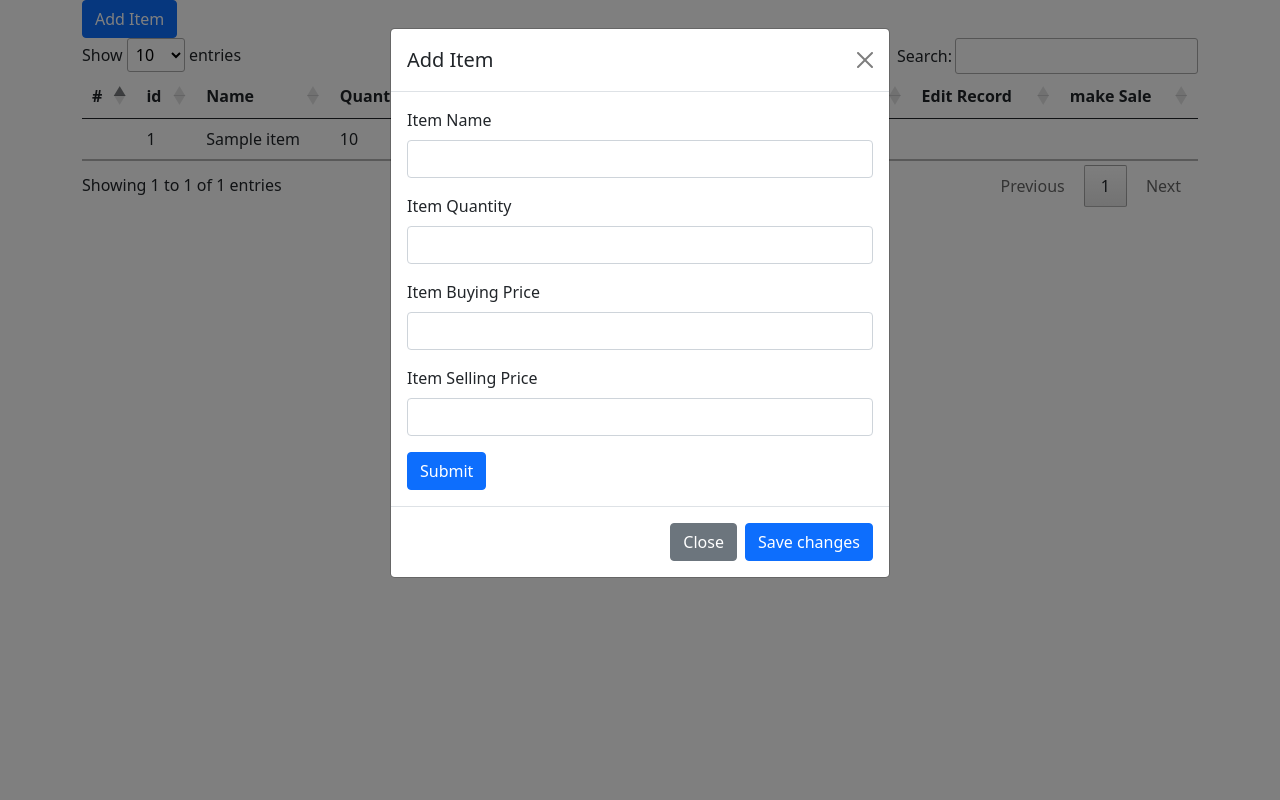
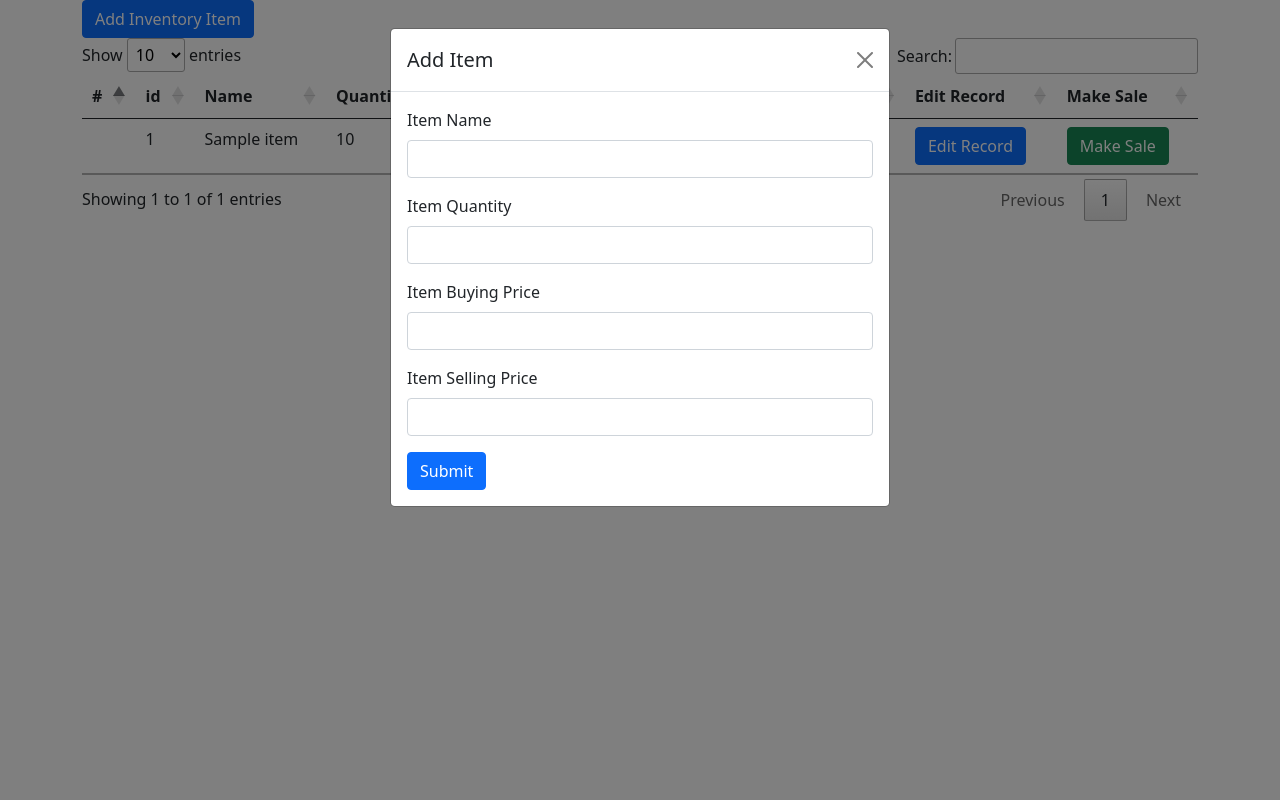
Before and after one commit to Theceri/flaskinventory, a Flask app: page / in a window 1280 px wide, after a click on "Add Inventory Item". Run offline with Flask 2, Linux system fonts and the light colour scheme; tables that the repository leaves empty hold one stand-in row (values such as "Sample post"); some libraries are stand-ins or nearby versions.

Commit message:
the Make Sale modal now working and posting to the database

```diff
--- a/main.py
+++ b/main.py
@@ -1,6 +1,7 @@
 from flask import Flask, render_template, request, redirect, url_for
 from configs.base_config import Development, Staging, Production
 from flask_sqlalchemy import SQLAlchemy
+from datetime import datetime
 
 app = Flask(__name__)
 app.config.from_object(Development)
@@ -14,12 +15,21 @@ def create_tables():
 
 class Item(db.Model):
     __tablename__ = 'items'
-    id = db.Column(db.Integer, primary_key=True)
+    id = db.Column(db.Integer, primary_key=True, autoincrement = True)
     item_name = db.Column(db.String(80), unique=False, nullable=False)
     item_quantity = db.Column(db.Integer, unique=False)
     item_buying_price = db.Column(db.Integer, unique=False)
     item_selling_price = db.Column(db.Integer, unique=False)
 
+class Sale(db.Model):
+    __tablename__ = 'sales'
+    id = db.Column(db.Integer, primary_key=True, autoincrement = True)
+    item_id = db.Column(db.Integer, db.ForeignKey('items.id'), nullable=False)
+    quantity = db.Column(db.Integer, unique=False)
+    created_at = db.Column(db.DateTime, nullable = False, default = datetime.utcnow)
+
+    item = db.relationship('Item',
+        backref=db.backref('sales', lazy=True))
 
 @app.route('/', methods = ['GET', 'POST'])
 def itemlisting():
@@ -39,5 +49,19 @@ def itemlisting():
     items = Item.query.all()
     return render_template('items.html', items = items)
 
+@app.route('/sales', methods = ['POST'])
+def saleslisting():
+    if request.method == 'POST':
+        item_id = request.form['item_id']
+        quantity = request.form['item_quantity']
+        print("mama", item_id, quantity)
+
+        a = Sale(item_id = item_id, quantity = quantity)
+        db.session.add(a)
+        db.session.commit()
+        print("Record successfully added")
+
+        return redirect(url_for('itemlisting'))
+
 if __name__ == '__main__':
     app.run(debug = True)
--- a/templates/items.html
+++ b/templates/items.html
@@ -13,14 +13,14 @@
     <!-- datatables -->
     <link href="https://cdn.datatables.net/1.10.24/css/jquery.dataTables.min.css" rel="stylesheet">
 
-    <title>Index</title>
+    <title>Inventory Management Platform</title>
 </head>
 
 <body>
     <div class="container">
         <!-- Button trigger modal -->
         <button type="button" class="btn btn-primary" data-bs-toggle="modal" data-bs-target="#exampleModal">
-            Add Item
+            Add Inventory Item
         </button>
 
         <!-- Modal -->
@@ -56,10 +56,6 @@
                             <button type="submit" class="btn btn-primary">Submit</button>
                         </form>
                     </div>
-                    <div class="modal-footer">
-                        <button type="button" class="btn btn-secondary" data-bs-dismiss="modal">Close</button>
-                        <button type="button" class="btn btn-primary">Save changes</button>
-                    </div>
                 </div>
             </div>
         </div>
@@ -74,7 +70,7 @@
                     <th scope="col">Selling Price</th>
                     <th scope="col">View Sales</th>
                     <th scope="col">Edit Record</th>
-                    <th scope="col">make Sale</th>
+                    <th scope="col">Make Sale</th>
                 </tr>
             </thead>
             <tbody>
@@ -86,9 +82,47 @@
                     <td>{{item.item_quantity}}</td>
                     <td>{{item.item_buying_price}}</td>
                     <td>{{item.item_selling_price}}</td>
-                    <td></td>
-                    <td></td>
-                    <td></td>
+                    <td>
+                        <button type="button" class="btn btn-outline-secondary" data-bs-toggle=""
+                            data-bs-target="">
+                            View Sales
+                        </button>
+                    </td>
+                    <td>
+                        <button type="button" class="btn btn-primary" data-bs-toggle=""
+                            data-bs-target="">
+                            Edit Record
+                        </button>
+                    </td>
+                    <td>
+                        <button type="button" class="btn btn-success" data-bs-toggle="modal"
+                            data-bs-target="#exampleModal{{item.id}}">
+                            Make Sale
+                        </button>
+                        <div class="modal fade" id="exampleModal{{item.id}}" tabindex="-1"
+                            aria-labelledby="exampleModalLabel" aria-hidden="true" data-target>
+                            <div class="modal-dialog">
+                                <div class="modal-content">
+                                    <div class="modal-header">
+                                        <h5 class="modal-title" id="exampleModalLabel">Make Sale</h5>
+                                        <button type="button" class="btn-close" data-bs-dismiss="modal"
+                                            aria-label="Close"></button>
+                                    </div>
+                                    <div class="modal-body">
+                                        <form action="/sales" method="post">
+                                            <input type="hidden" name="item_id" value="{{item.id}}">
+                                            <div class="form-group">
+                                                <label for="" class="form-label">Quantity</label>
+                                                <input type="text" class="form-control" name="item_quantity"
+                                                    id="item_quantity" aria-describedby="emailHelp">
+                                            </div>
+                                            <input type="submit" class="btn btn-primary">
+                                        </form>
+                                    </div>
+                                </div>
+                            </div>
+                        </div>
+                    </td>
                 </tr>
                 {% endfor %}
             </tbody>
```
